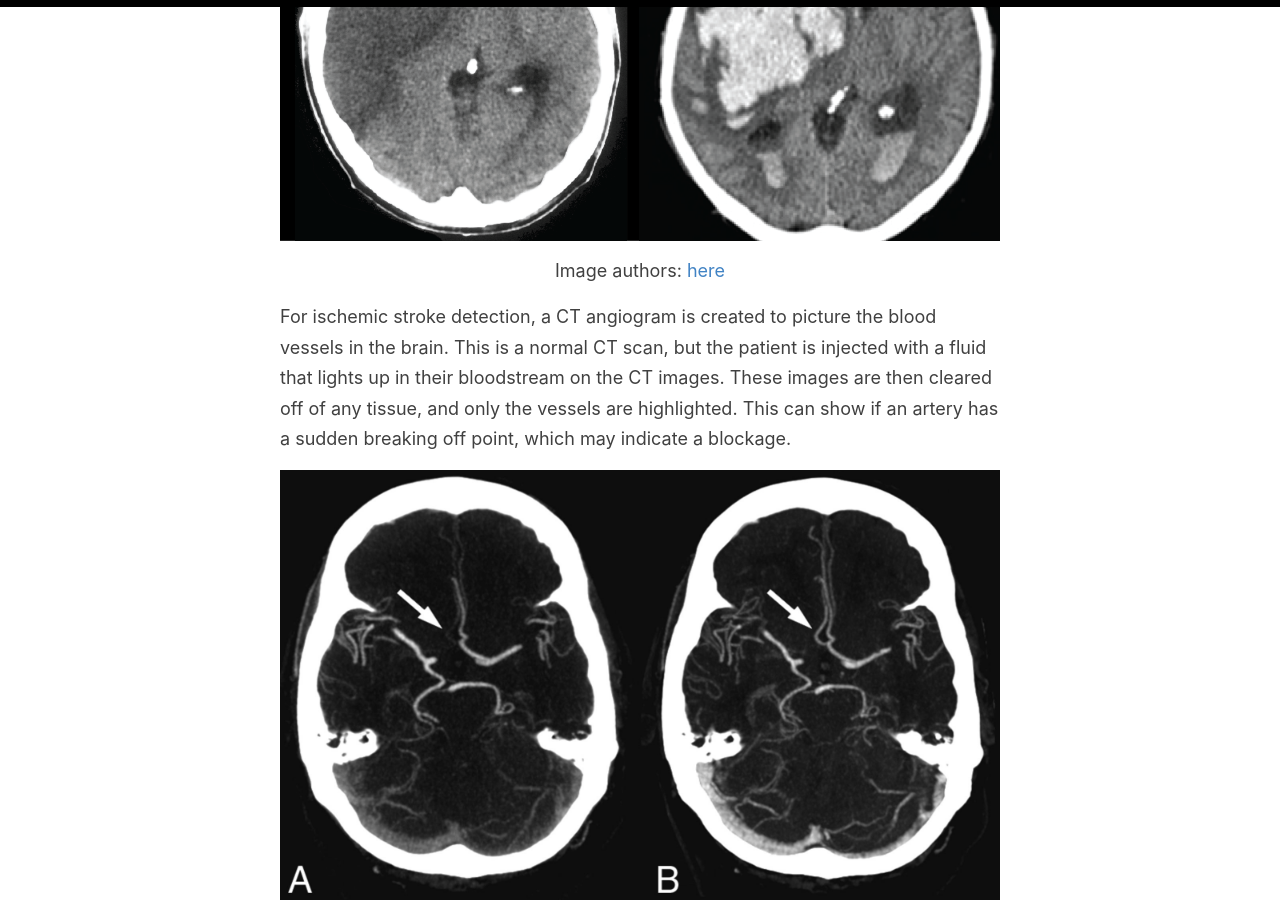
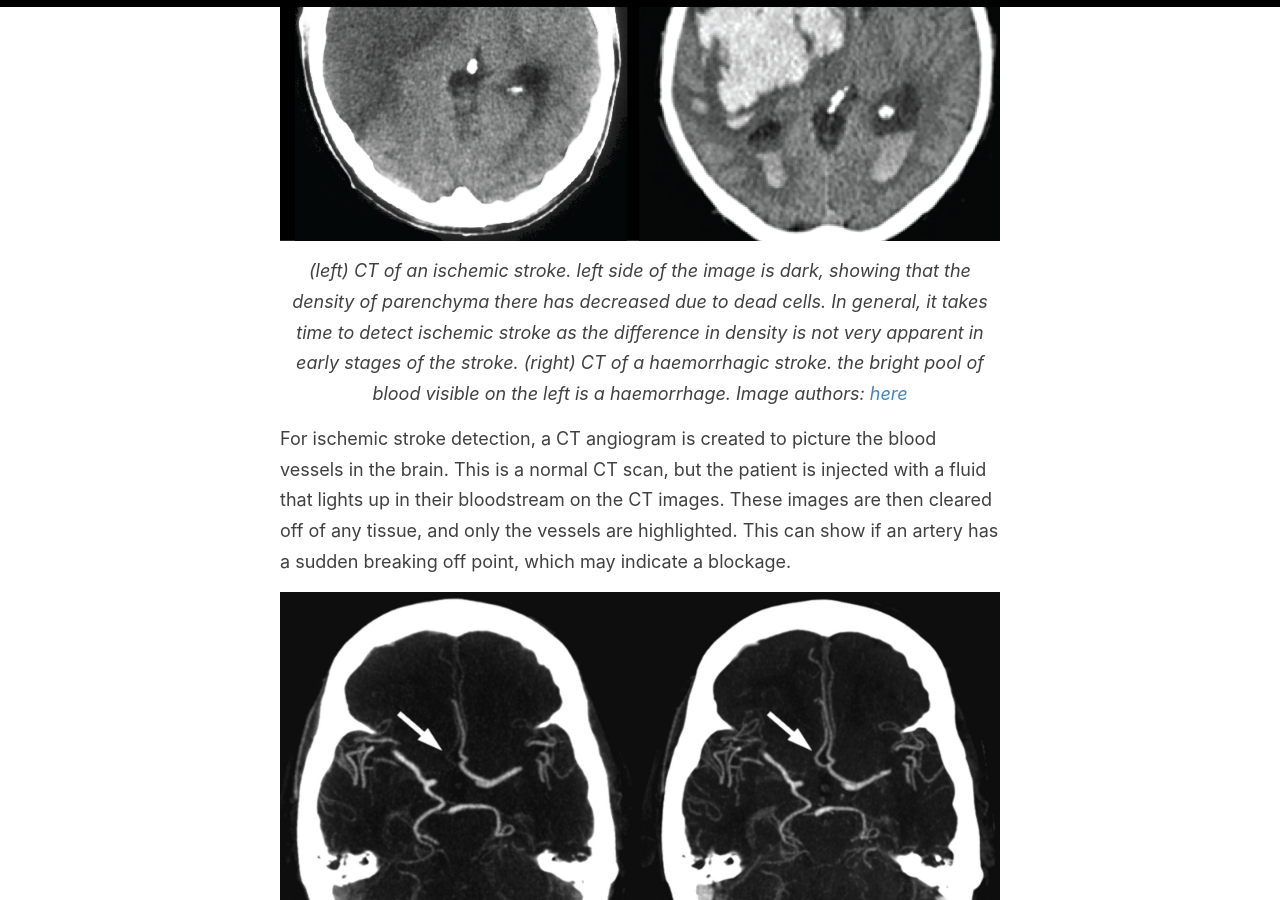
Before and after one commit to CodeSeeker99/codeseeker99.github.io, a Jekyll site: the page built from _posts/2021-02-04-how-is-a-stroke-treated.md, in a window 1280 px wide and 900 px high, scrolled down 3152 px. Built offline with Jekyll 4.4.1, drawn with Linux system fonts in a browser that asks for light colours; our own code applies the rules of GitHub Pages for plain Markdown files.

Commit message:
Update 2021-02-04-how-is-a-stroke-treated.md

```diff
--- a/_posts/2021-02-04-how-is-a-stroke-treated.md
+++ b/_posts/2021-02-04-how-is-a-stroke-treated.md
@@ -46,7 +46,7 @@ Blood tests are also done parallelly to determine if the cause of weakness / unc
 Imaging is one of the important confirmation tests done when a stroke is suspected. This is where the etiology of the stroke is determined. Primarily, there are 3 ways in which the brain can be imaged. The fastest method is a simple head CT scan as shown below. While the resolution of this image is less, haemorrhagic strokes can be easily identified in this scan as blood is visible as bright white (since it is denser than the surrounding tissue) on this scan. Any area that should not have blood, but is showing up white on the scan can immediately be identified as an area of haemorrhage. Ischemic strokes are not that easy to identify with just a simple CT scan as the areas deprived of blood can seem just as dense as the other regions for quite a long time. After some time, however, the deprived region starts to appear darker in the CT scan as the cells keep dying.
 
 ![CT scan of brain]({{site.baseurl}}/images/ctbrain.png)
-<p style="text-align:center"> Image authors: <a href="https://ysjournal.com/can-artificial-intelligence-tell-the-difference-between-ischemic-and-hemorrhagic-stroke/">here</a> </p>
+<p style="text-align:center"><i> (left) CT of an ischemic stroke. left side of the image is dark, showing that the density of parenchyma there has decreased due to dead cells. In general, it takes time to detect ischemic stroke as the difference in density is not very apparent in early stages of the stroke. (right) CT of a haemorrhagic stroke. the bright pool of blood visible on the left is a haemorrhage. Image authors: <a href="https://ysjournal.com/can-artificial-intelligence-tell-the-difference-between-ischemic-and-hemorrhagic-stroke/">here</a></i></p>
 
 For ischemic stroke detection, a CT angiogram is created to picture the blood vessels in the brain. This is a normal CT scan, but the patient is injected with a fluid that lights up in their bloodstream on the CT images. These images are then cleared off of any tissue, and only the vessels are highlighted. This can show if an artery has a sudden breaking off point, which may indicate a blockage.
 
```
